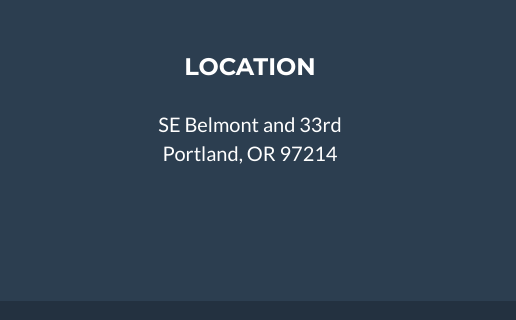
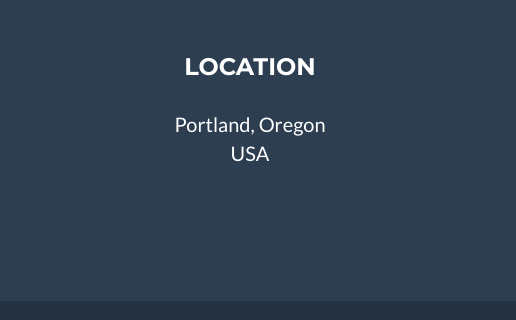
Before and after one commit to jonellalvi/my-website, a website: page index.html in a window 1280 px wide. Shown: the part 1925-2245 px from the top of the page, 0-516 px from the left. Drawn offline with nearby package versions, Linux system fonts and the light colour scheme; files that its build step writes are made by us from their sources.

Commit message:
update footer location

```diff
--- a/index.html
+++ b/index.html
@@ -16,6 +16,9 @@
 
     <!-- Theme CSS -->
     <link href="css/freelancer.min.css" rel="stylesheet">
+
+    <!-- My CSS -->
+    <link href="css/style.css" rel="stylesheet">
 
     <!-- Custom Fonts -->
     <link href="vendor/font-awesome/css/font-awesome.min.css" rel="stylesheet" type="text/css">
@@ -269,8 +272,9 @@
                 <div class="row">
                     <div class="footer-col col-md-4">
                         <h3>Location</h3>
-                        <p>SE Belmont and 33rd<br>
-                        Portland, OR 97214</p>
+                        <p>Portland, Oregon<br>
+                         <!-- 97214<br> -->
+                         USA</p>
                     </div>
                     <div class="footer-col col-md-4">
                         <h3>Around the web</h3>
```
